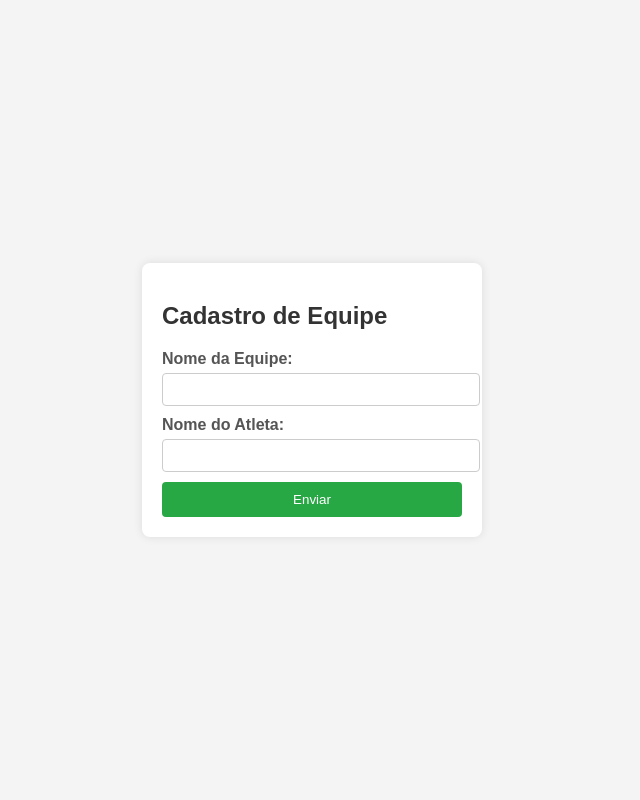
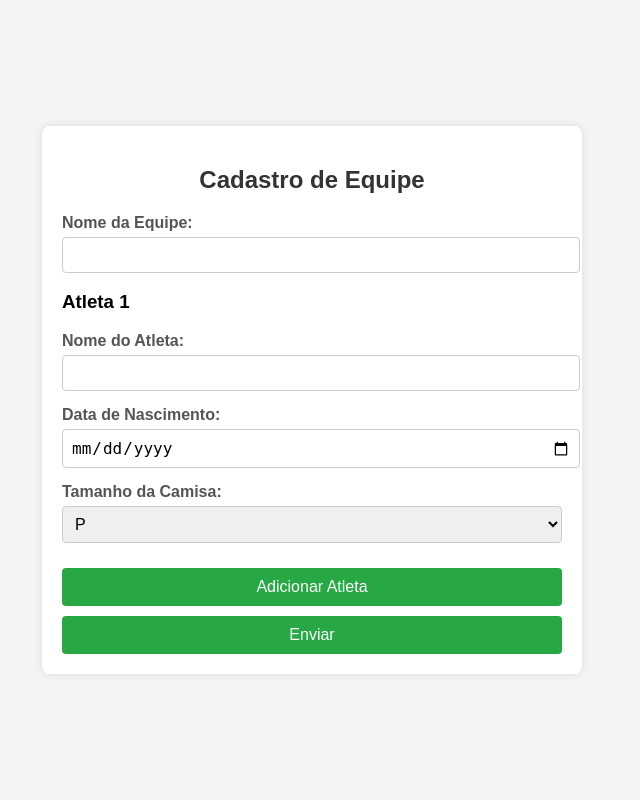
Before and after one commit to Aldf76/corridario2025, a Flask app: template templates/index.html in a window 1280 px wide. Shown: the whole page, without its empty margins (328-968 px from the left). Run offline with Flask 3, Linux system fonts and the light colour scheme; the template is opened without the code that fills it, so the values that code supplies are empty.

Commit message:
criação do formulário estático + ajustes

```diff
--- a/public/style.css
+++ b/public/style.css
@@ -1,196 +1,78 @@
-/******************************************************************************
-START Glitch hello-app default styles
-
-The styles in this section do some minimal CSS resets, set default fonts and
-colors, and handle the layout for our footer and "Remix on Glitch" button. If
-you're new to CSS they may seem a little complicated, but you can scroll down
-to this section's matching END comment to see page-specific styles.
-******************************************************************************/
-
-
-/*
-  The style rules specify elements by type and by attributes such as class and ID
-  Each section indicates an element or elements, then lists the style properties to apply
-  See if you can cross-reference the rules in this file with the elements in index.html
-*/
-
-/* Our default values set as CSS variables */
-:root {
-  --color-bg: #69F7BE;
-  --color-text-main: #000000;
-  --color-text-header: #2800FF;
-  --color-primary: #FFFF00;
-  --wrapper-height: 87vh;
-  --image-max-width: 300px;
-  --image-margin: 3rem;
-  --font-family: "HK Grotesk";
-  --font-family-header: "HK Grotesk";
+/* Estilos gerais */
+body {
+  font-family: Arial, sans-serif;
+  background-color: #f4f4f4;
+  margin: 0;
+  padding: 0;
+  display: flex;
+  justify-content: center;
+  align-items: center;
+  height: 100vh;
 }
 
-/* Basic page style resets */
-* {
-  box-sizing: border-box;
-}
-[hidden] {
-  display: none !important;
+/* Container do formulário */
+.form-container {
+  background-color: #fff;
+  padding: 20px;
+  border-radius: 8px;
+  box-shadow: 0 0 10px rgba(0, 0, 0, 0.1);
+  width: 100%;
+  max-width: 500px;
 }
 
-/* Import fonts */
-@font-face {
-  font-family: HK Grotesk;
-  src: url("https://cdn.glitch.me/605e2a51-d45f-4d87-a285-9410ad350515%2FHKGrotesk-Regular.otf?v=1603136326027")
-    format("opentype");
-}
-@font-face {
-  font-family: HK Grotesk;
-  font-weight: bold;
-  src: url("https://cdn.glitch.me/605e2a51-d45f-4d87-a285-9410ad350515%2FHKGrotesk-Bold.otf?v=1603136323437")
-    format("opentype");
+/* Título do formulário */
+.form-container h2 {
+  margin-bottom: 20px;
+  font-size: 24px;
+  color: #333;
+  text-align: center;
 }
 
-/* Our remix on glitch button */
-.btn--remix {
-  font-family: HK Grotesk;
-  padding: 0.75rem 1rem;
-  font-size: 1.1rem;
-  line-height: 1rem;
-  font-weight: 500;
-  height: 2.75rem;
-  align-items: center;
-  cursor: pointer;
-  background: #FFFFFF;
-  border: 1px solid #000000;
-  box-sizing: border-box;
-  border-radius: 4px;
-  text-decoration: none;
-  color: #000;
-  white-space: nowrap;
-  margin-left: auto;
-}
-.btn--remix img {
-  margin-right: 0.5rem;
-}
-.btn--remix:hover {
-  background-color: #D0FFF1;
+/* Grupos de campos */
+.form-group {
+  margin-bottom: 15px;
 }
 
-/* Navigation grid */
-.footer {
-  display: flex;
-  justify-content: space-between;
-  margin: 1rem auto 0;
-  padding: 1rem 0 0.75rem 0;
-  width: 100%;
-  flex-wrap: wrap;
-  border-top: 4px solid #fff;
+.form-group label {
+  display: block;
+  margin-bottom: 5px;
+  font-weight: bold;
+  color: #555;
 }
 
-.footer a:not(.btn--remix):link,
-a:not(.btn--remix):visited {
-  font-family: HK Grotesk;
-  font-style: normal;
-  font-weight: normal;
-  font-size: 1.1rem;
-  color: #000;
-  text-decoration: none;
-  border-style: none;
-}
-.footer a:hover {
-  background: var(--color-primary);
+.form-group input,
+.form-group select {
+  width: 100%;
+  padding: 8px;
+  border: 1px solid #ccc;
+  border-radius: 4px;
+  font-size: 16px;
 }
 
-.footer .links {
-  padding: 0.5rem 1rem 1.5rem;
-  white-space: nowrap;
+/* Botões */
+button {
+  width: 100%;
+  padding: 10px;
+  background-color: #28a745;
+  color: #fff;
+  border: none;
+  border-radius: 4px;
+  font-size: 16px;
+  cursor: pointer;
+  margin-top: 10px;
 }
 
-.divider {
-  padding: 0 1rem;
-}
-/******************************************************************************
-END Glitch hello-app default styles
-******************************************************************************/
-
-body {
-  font-family: HK Grotesk;
-  background-color: var(--color-bg);
+button:hover {
+  background-color: #218838;
 }
 
-/* Page structure */
-.wrapper {
-  min-height: var(--wrapper-height);
-  display: grid;
-  place-items: center;
-  margin: 0 1rem;
+/* Responsividade */
+@media (max-width: 600px) {
+  .form-container {
+      padding: 15px;
+  }
+
+  .form-container h2 {
+      font-size: 20px;
+  }
 }
-.content {
-  display: flex;
-  flex-direction: column;
-  align-items: center;
-  justify-content: center;
-}
-
-/* Very light scaling for our illustration */
-.title {
-  color: var(--color-text-header);
-  font-family: HK Grotesk;
-  font-style: normal;
-  font-weight: bold;
-  font-size: 100px;
-  line-height: 105%;
-  margin: 0;
-}
-
-/* Very light scaling for our illustration */
-.illustration {
-  max-width: 100%;
-  max-height: var(--image-max-width);
-  margin-top: var(--image-margin);
-}
-
-/* Instructions */
-.instructions {
-  margin: 1rem auto 0;
-}
-
-/* Button - Add it from the README instructions */
-button,
-input {
-  font-family: inherit;
-  font-size: 100%;
-  background: #FFFFFF;
-  border: 1px solid #000000;
-  box-sizing: border-box;
-  border-radius: 4px;
-  padding: 0.5rem 1rem;
-  transition: 500ms;
-}
-
-/* Subheading */
-h2 {
-  color: var(--color-text-header);
-}
-
-/* Interactive image */
-.illustration:active {
-  transform: translateY(5px);
-}
-
-/* Button dip
-- Toggling this class on and off will move it down and up again
-- The button transition property above determines the speed of the translate (500ms)
-*/
-.dipped {
-  transform: translateY(5px);
-}
-
-/* Links that open files in the editor */
-.fileopener {
-  cursor:pointer;
-  font-weight:bold;
-  border-bottom:3px solid var(--color-primary);
-  color: var(--color-secondary);
-}
-.fileopener:hover {
-  border-bottom:3px solid var(--color-secondary);
-}
--- a/templates/index.html
+++ b/templates/index.html
@@ -1,71 +1,52 @@
 <!DOCTYPE html>
 <html lang="pt-BR">
 <head>
-    <meta charset="UTF-8" />
-    <meta name="viewport" content="width=device-width, initial-scale=1.0" />
+    <meta charset="UTF-8">
+    <meta name="viewport" content="width=device-width, initial-scale=1.0">
     <title>Cadastro de Equipe - Corrida Rio 2025</title>
-    <style>
-      body {
-        font-family: Arial, sans-serif;
-        background-color: #f4f4f4;
-        margin: 0;
-        padding: 0;
-        display: flex;
-        justify-content: center;
-        align-items: center;
-        height: 100vh;
-      }
-      .form-container {
-        background-color: #fff;
-        padding: 20px;
-        border-radius: 8px;
-        box-shadow: 0 0 10px rgba(0, 0, 0, 0.1);
-        width: 300px;
-      }
-      .form-container h2 {
-        margin-bottom: 20px;
-        font-size: 24px;
-        color: #333;
-      }
-      .form-container label {
-        display: block;
-        margin-bottom: 5px;
-        font-weight: bold;
-        color: #555;
-      }
-      .form-container input {
-        width: 100%;
-        padding: 8px;
-        margin-bottom: 10px;
-        border: 1px solid #ccc;
-        border-radius: 4px;
-      }
-      .form-container button {
-        width: 100%;
-        padding: 10px;
-        background-color: #28a745;
-        color: #fff;
-        border: none;
-        border-radius: 4px;
-        cursor: pointer;
-      }
-      .form-container button:hover {
-        background-color: #218838;
-      }
-    </style>
+    <!--url_for para informar corretamente e sem erro o caminho do arquivo-->
+    <link rel="stylesheet" href="{{ url_for('static', filename='style.css') }}">
 </head>
 <body>
     <div class="form-container">
         <h2>Cadastro de Equipe</h2>
         <form action="/submit" method="POST">
+            <!-- Campo para o nome da equipe -->
+            <div class="form-group">
                 <label for="team_name">Nome da Equipe:</label>
-        <input type="text" id="team_name" name="team_name" required />
+                <input type="text" id="team_name" name="team_name" required>
+            </div>
 
+            <!-- Campos para o atleta -->
+            <div class="atleta">
+                <h3>Atleta 1</h3>
+                <div class="form-group">
                     <label for="athlete_name">Nome do Atleta:</label>
-        <input type="text" id="athlete_name" name="athletes[]" required />
+                    <input type="text" id="athlete_name" name="athletes[]" required>
+                </div>
+                <div class="form-group">
+                    <label for="birth_date">Data de Nascimento:</label>
+                    <input type="date" id="birth_date" name="birth_dates[]" required>
+                </div>
+                <div class="form-group">
+                    <label for="shirt_size">Tamanho da Camisa:</label>
+                    <select id="shirt_size" name="shirt_sizes[]" required>
+                        <option value="P">P</option>
+                        <option value="M">M</option>
+                        <option value="G">G</option>
+                        <option value="GG">GG</option>
+                    </select>
+                </div>
+            </div>
 
+            <!-- Botão para adicionar mais atletas -->
+            <button type="button" id="add-athlete">Adicionar Atleta</button>
+
+            <!-- Botão de envio do formulário -->
             <button type="submit">Enviar</button>
         </form>
     </div>
+
+    <script src="script.js"></script>
 </body>
 </html>
```
Lines whose indentation alone changed are shown as unchanged.
